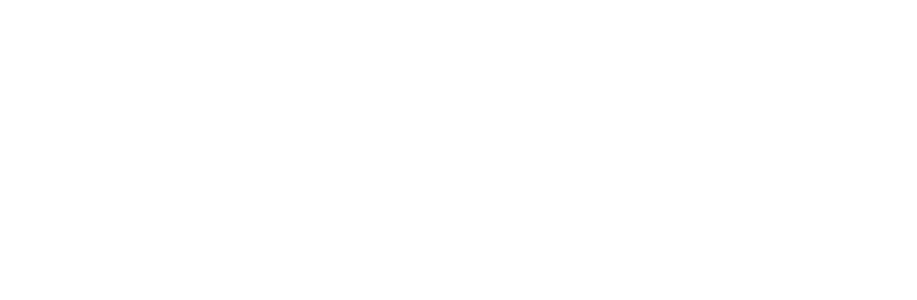
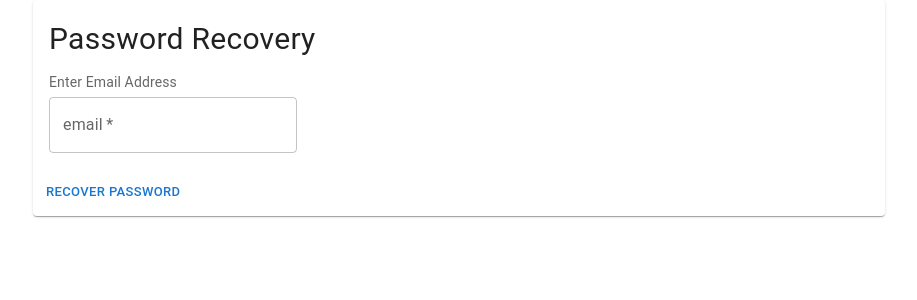
Before and after one commit to unsw-cse-comp3900-9900-23T2/capstone-project-3900f18ameancodingmachine, a React (Create React App) app in the folder eatery-frontend/: page /loginRecovery in a window 1280 px wide. Before the commit this address had no page. Shown: the top 300 px of the page, without its empty margins (181-1098 px from the left). Built offline with nearby package versions, Linux system fonts and the light colour scheme.

Commit message:
Feat: Basic password recovery page formatted

```diff
--- a/eatery-frontend/src/App.js
+++ b/eatery-frontend/src/App.js
@@ -2,6 +2,7 @@
 import { BrowserRouter as Router, Route, Routes } from 'react-router-dom';
 import HomePage from './home/HomePage';
 import LoginPage from './user/LoginPage';
+import ForgotPassPage from './user/ForgotPassPage';
 
 function App() {
   return (
@@ -9,6 +10,7 @@
       <Routes>
         <Route path="/" element={<HomePage />} />
         <Route path="/login" element={<LoginPage />} />
+        <Route path="/loginRecovery" element={<ForgotPassPage/>} />
       </Routes>
     </Router>
   );
--- /dev/null
+++ b/eatery-frontend/src/user/ForgotPassPage.js
@@ -0,0 +1,55 @@
+import { useState } from 'react';
+import { Link, useNavigate } from 'react-router-dom';
+
+import * as React from 'react';
+
+import Button from '@mui/material/Button';
+import Card from '@mui/material/Card';
+import CardActions from '@mui/material/CardActions';
+import CardContent from '@mui/material/CardContent';
+import Container from '@mui/material/Container';
+import TextField from '@mui/material/TextField';
+import Typography from '@mui/material/Typography';
+
+
+function EmailEntry(){
+  const navigate = useNavigate();
+  const [email, setEmail] = React.useState('');
+
+
+
+ return (
+  <Container maxWidth="md">
+    <Card sx={{ minWidth: 275 }}>
+      <CardContent>
+        <Typography sx={{ fontSize: 30 }} color="text.primary" gutterBottom>
+          Password Recovery
+        </Typography>
+        <Typography sx={{ fontSize: 14 }} color="text.secondary" gutterBottom>
+          Enter Email Address
+        </Typography>
+        <TextField required id="register-email" label="email" value={email} onChange={(event) => {
+            setEmail(event.target.value);
+          }}
+        />
+      </CardContent>
+
+      <CardActions>
+        <Button size="small">Recover Password</Button>
+      </CardActions>
+
+    </Card>
+  </Container>
+
+  )
+}
+
+function ForgotPassPage(){
+  return (
+    <EmailEntry/>
+  );
+}
+
+
+
+export default ForgotPassPage;
--- a/eatery-frontend/src/user/LoginPage.js
+++ b/eatery-frontend/src/user/LoginPage.js
@@ -45,6 +45,10 @@
 
   }
 
+  const passRecovery = () =>{
+    navigate("/loginRecovery");
+  }
+
  return (
   <Container maxWidth="md">
     <Card sx={{ minWidth: 275 }}>
@@ -73,7 +77,7 @@
       </CardActions>
 
       <CardActions>
-        <Button size="small">Forgot Password? TODO: Modify to link to Forgot Password Page</Button>
+        <Button size="small" onClick={passRecovery}>Forgot Password? TODO: Modify to link to Forgot Password Page</Button>
       </CardActions>
 
     </Card>
```
